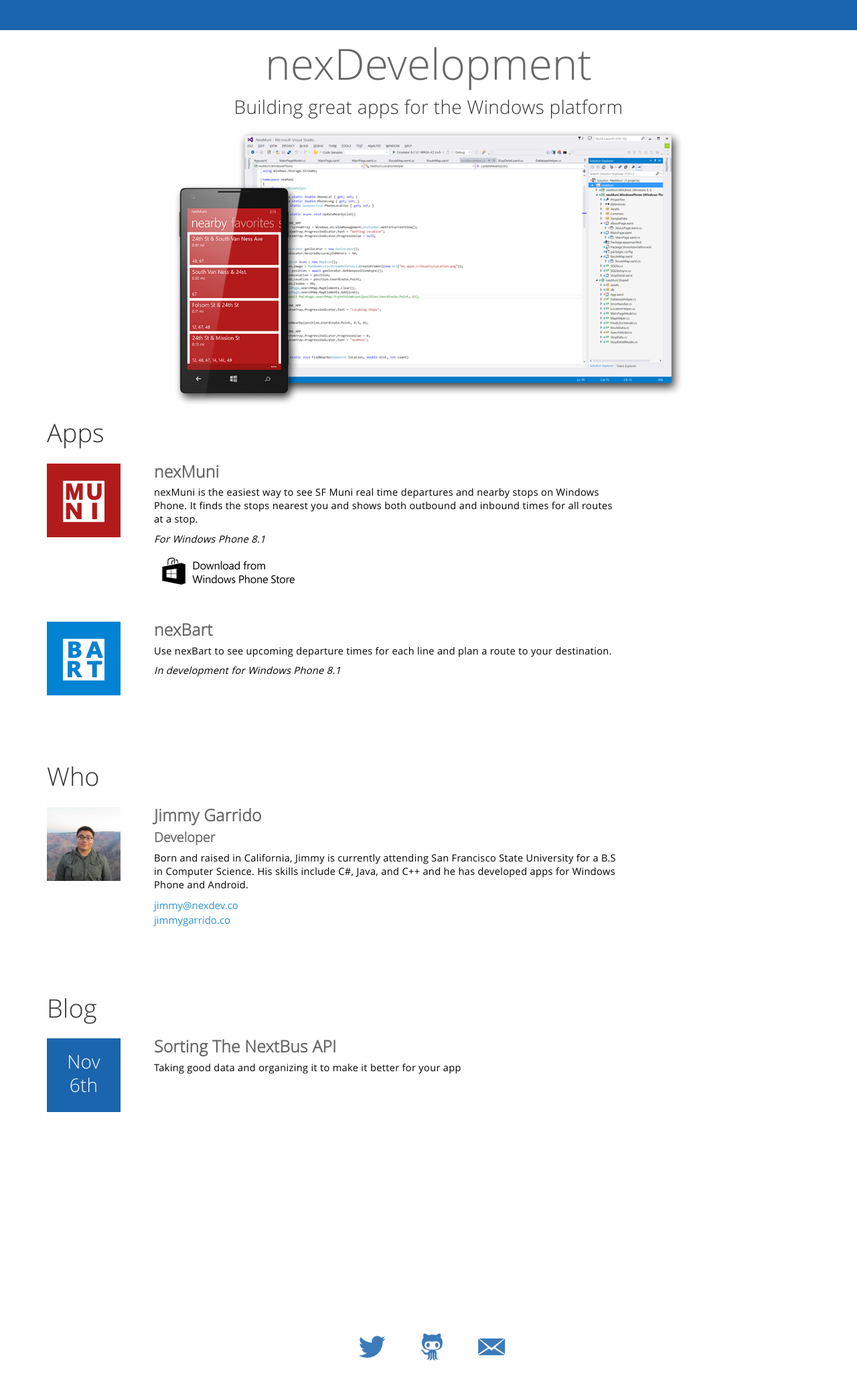
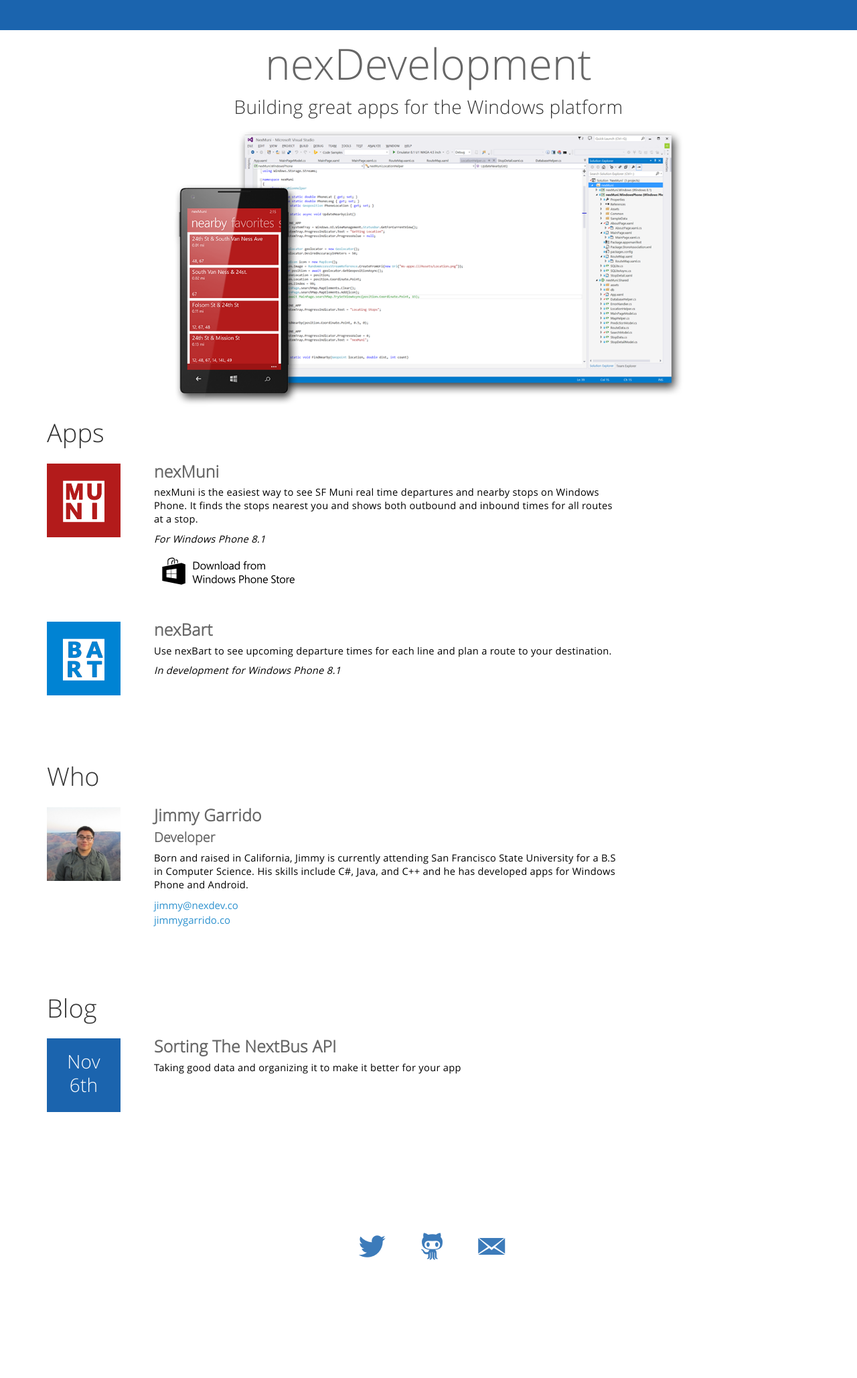
Before and after one commit to jimmgarrido/nexdev, a Jekyll site: the page built from jekyll.html, in a window 1280 px wide. Shown: the whole page at 67% size. Built offline with Jekyll 4.4.1, drawn with Linux system fonts in a browser that asks for light colours; after the commit the page ends 1907 px from its top, so only the background shows below that.

Commit message:
Little fixes

```diff
--- a/_layouts/homepage.html
+++ b/_layouts/homepage.html
@@ -50,7 +50,7 @@
 
 			#content-area {
 				background-color:white;
-				height:1875px;
+				height:1725px;
 			}
 
 			.metro h1 {
```
Also changed, not shown: 1 other file.
